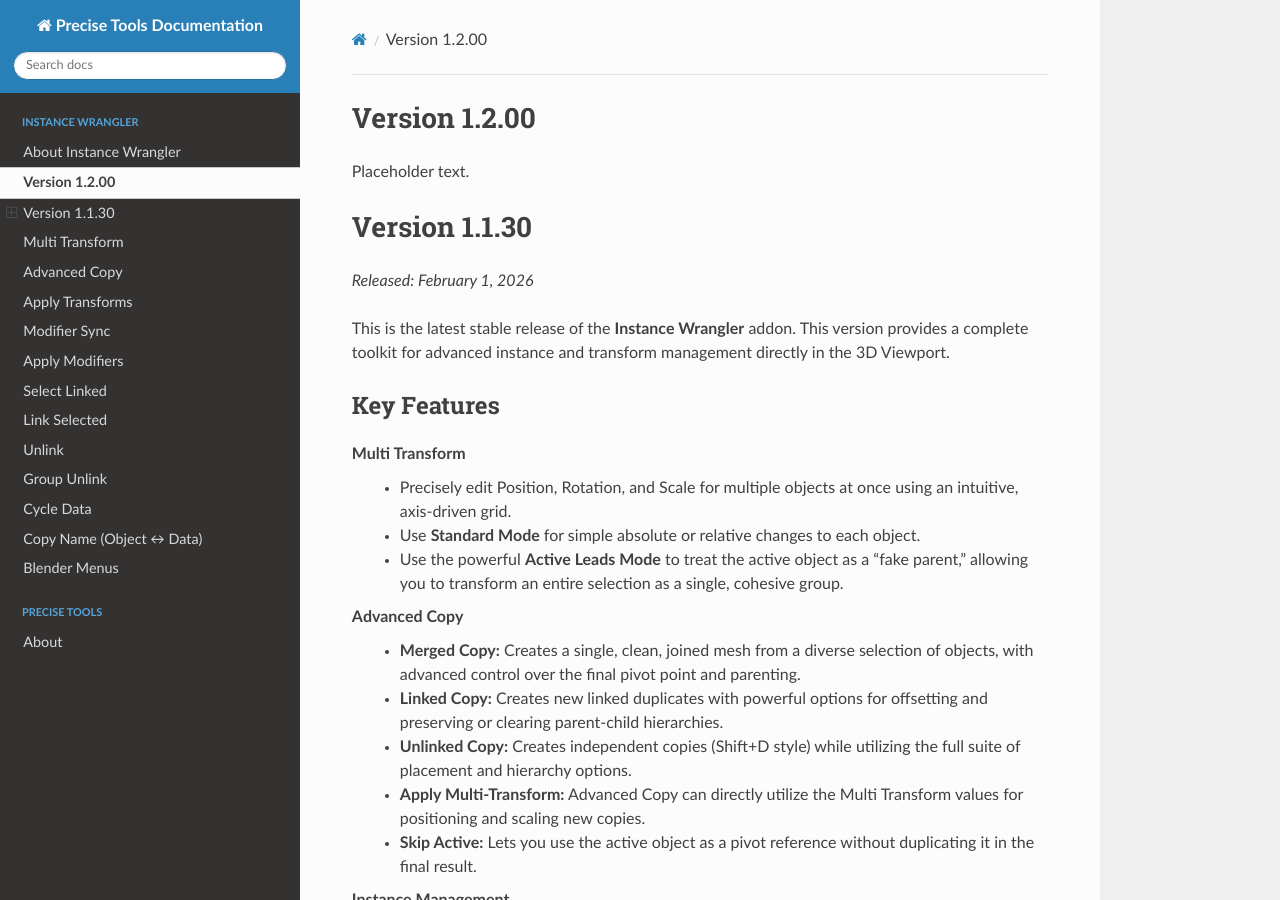
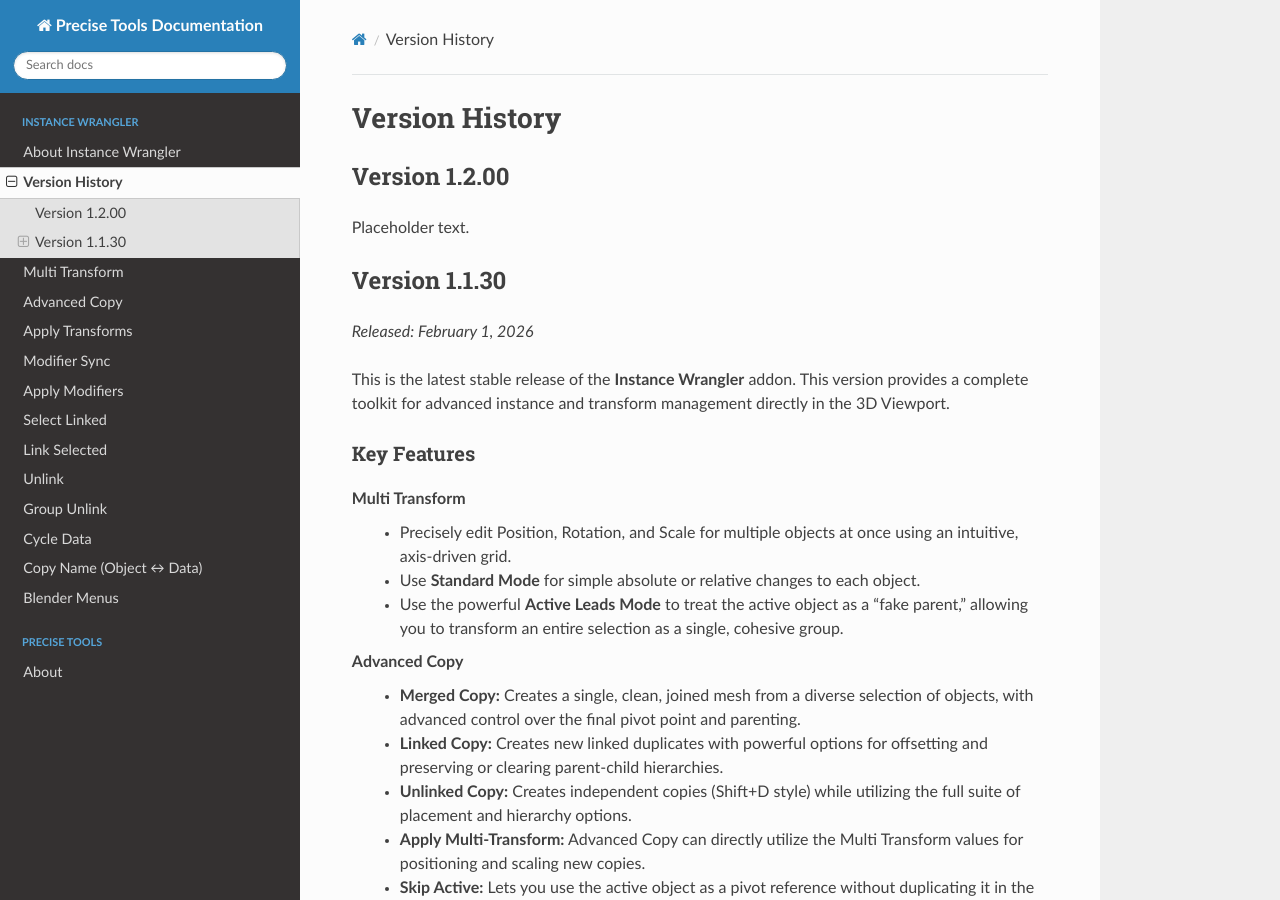
Before and after one commit to jb1981dev/Precise-Docs, a Sphinx documentation site: the page built from docs/source/instwrangler/iwversions.rst, in a window 1280 px wide and 900 px high. Built offline with Sphinx 7.4.7 and the Read the Docs theme 3.1.0, drawn with Linux system fonts in a browser that asks for light colours.

Commit message:
Update version history formatting in iwversions.rst for clarity

```diff
--- a/docs/source/instwrangler/iwversions.rst
+++ b/docs/source/instwrangler/iwversions.rst
@@ -1,19 +1,24 @@
-.. _versions:
+Version History
+===============
+
+.. _version_1_2_00:
 
 Version 1.2.00
-==============
+--------------
 
 Placeholder text.
 
+.. _version_1_1_30:
+
 Version 1.1.30
-==============
+--------------
 
 *Released: February 1, 2026*
 
 This is the latest stable release of the **Instance Wrangler** addon. This version provides a complete toolkit for advanced instance and transform management directly in the 3D Viewport.
 
 Key Features
-------------
+^^^^^^^^^^^^
 
 **Multi Transform**
    * Precisely edit Position, Rotation, and Scale for multiple objects at once using an intuitive, axis-driven grid.
```
